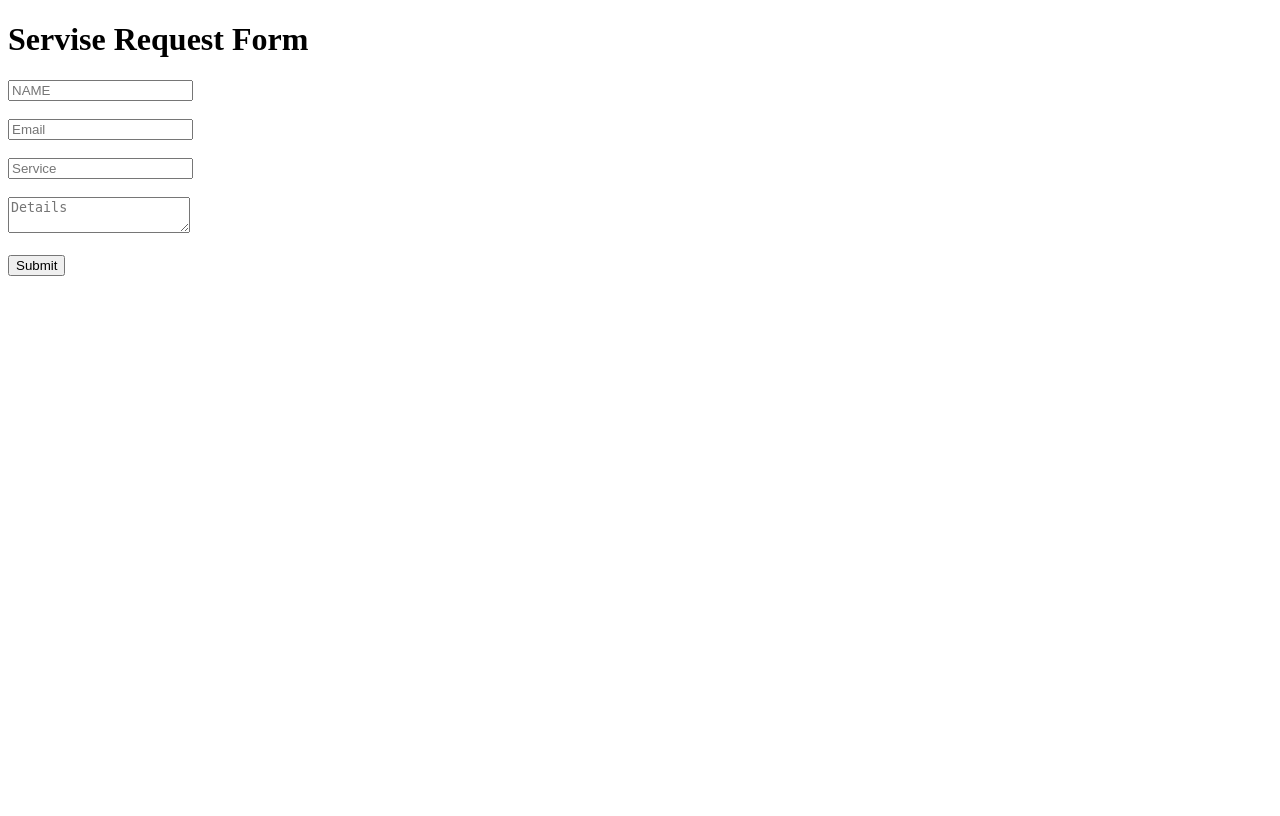
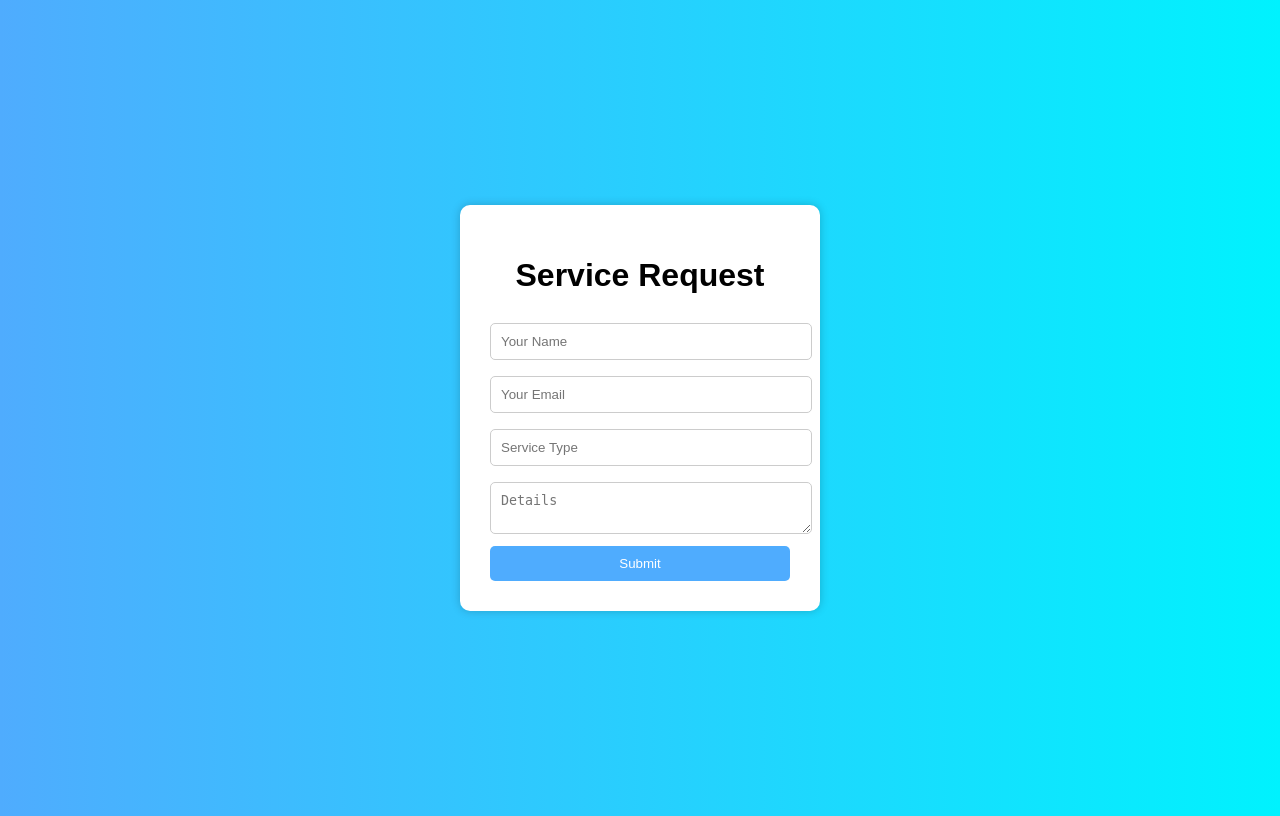
Before and after one commit to durga-foundation-service-tool/durga-foundation-service-tool, a Flask app: page / in a window 1280 px wide. Before the commit the page ends 276 px from the top, so only its background shows below. Run offline with Flask 3, Linux system fonts and the light colour scheme.

Commit message:
Update form.html

```diff
--- a/templates/form.html
+++ b/templates/form.html
@@ -1,21 +1,71 @@
 <!DOCTYPE html>
 <html lang="en">
 <head>
-    <meta charset="UTF-8">
-    <meta name="viewport" content="width=device-width, initial-scale=1.0">
-    <title>Document</title>
+<meta charset="UTF-8">
+<meta name="viewport" content="width=device-width, initial-scale=1.0">
+<title>Service Request</title>
+
+<style>
+body {
+    font-family: Arial;
+    background: linear-gradient(to right, #4facfe, #00f2fe);
+    display: flex;
+    justify-content: center;
+    align-items: center;
+    height: 100vh;
+}
+
+.container {
+    background: white;
+    padding: 30px;
+    border-radius: 10px;
+    width: 300px;
+    box-shadow: 0 0 10px rgba(0,0,0,0.2);
+}
+
+h1 {
+    text-align: center;
+}
+
+input, textarea {
+    width: 100%;
+    padding: 10px;
+    margin: 8px 0;
+    border-radius: 5px;
+    border: 1px solid #ccc;
+}
+
+button {
+    width: 100%;
+    padding: 10px;
+    background: #4facfe;
+    color: white;
+    border: none;
+    border-radius: 5px;
+    cursor: pointer;
+}
+
+button:hover {
+    background: #00c6ff;
+}
+</style>
 </head>
-<h1>Servise Request Form</h1>
 
+<body>
 
-<form action="/submit"  method="POST">
-    <input type="text" name="name" placeholder="NAME"><br><br>
-    <input type="email" name="email" placeholder="Email"><br><br>
-    <input type="text" name="service" placeholder="Service"><br><br>
-    <textarea name="details" placeholder="Details"></textarea><br><br>
+<div class="container">
+<h1>Service Request</h1>
+
+<form action="/submit" method="POST">
+    <input type="text" name="name" placeholder="Your Name" required>
+    <input type="email" name="email" placeholder="Your Email" required>
+    <input type="text" name="service" placeholder="Service Type" required>
+    <textarea name="details" placeholder="Details" required></textarea>
     <button type="submit">Submit</button>
-    </form>
-<body>
+</form>
+</div>
 
 </body>
 </html>
+</body>
+</html>
```
